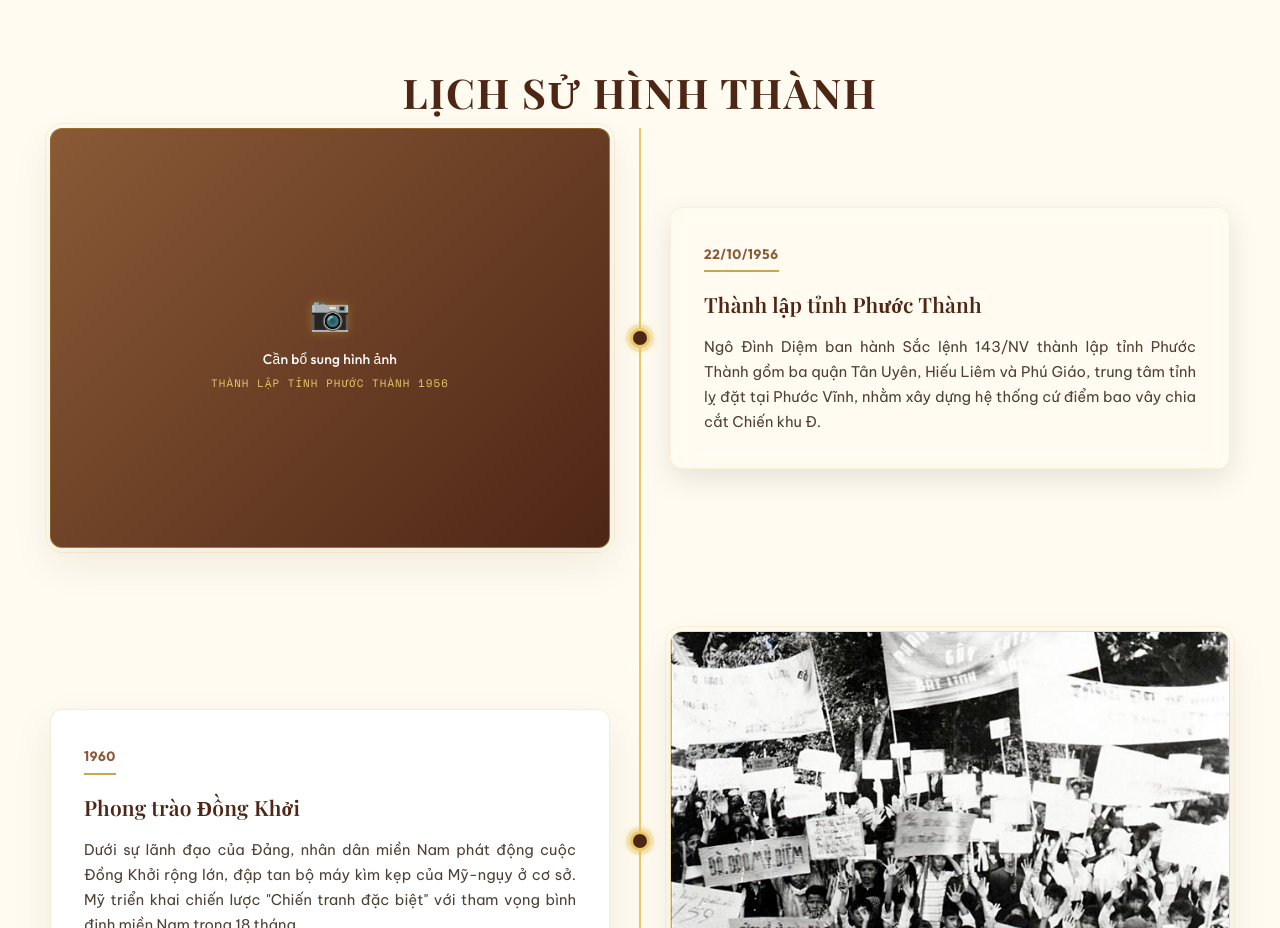
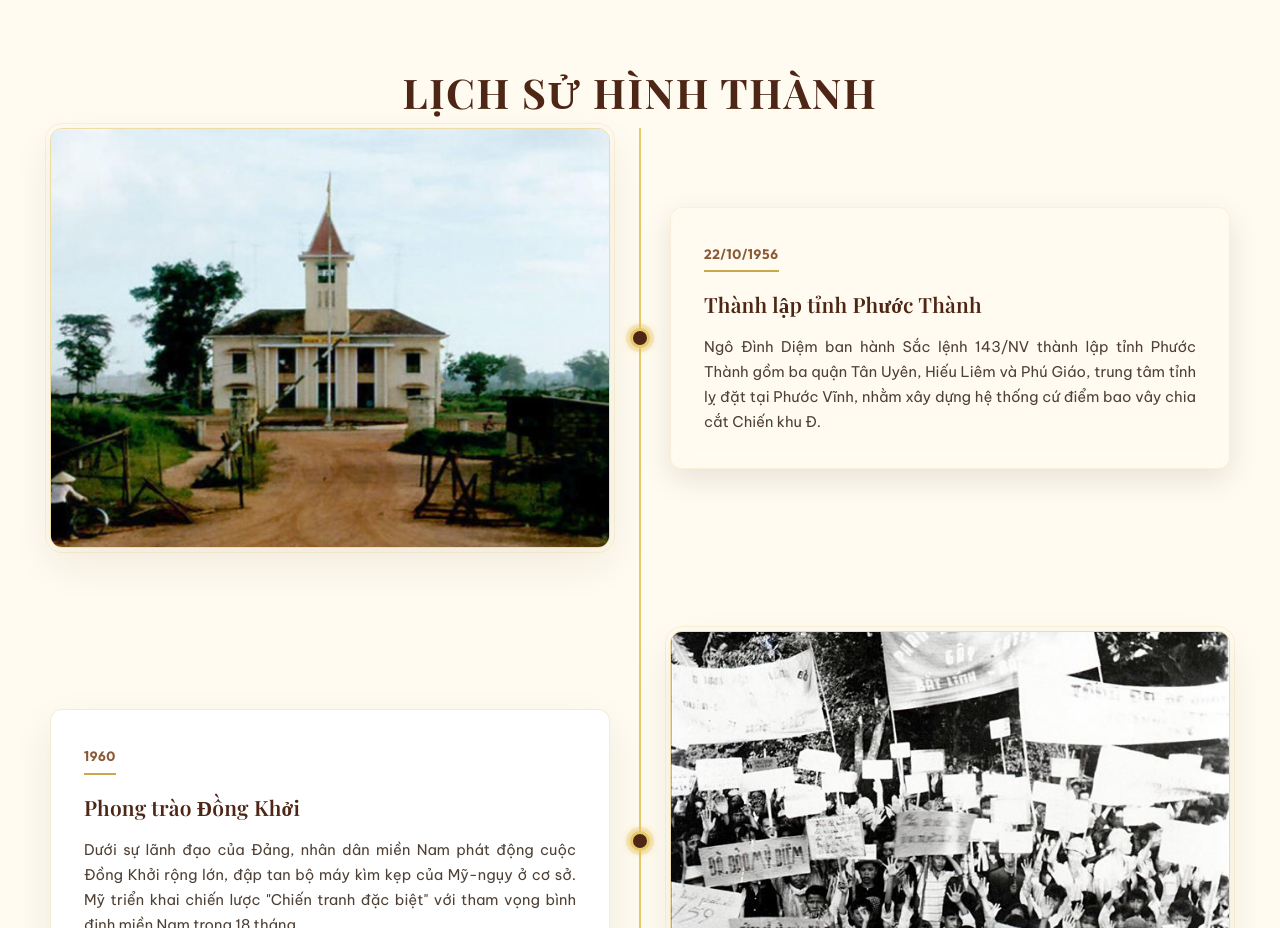
Before and after one commit to haydennmghuy/Cong-trinh_Dai-chien-thang, a website: page index.html in a window 1280 px wide. Shown: the part 2280-3208 px from the top of the page. Drawn offline with nearby package versions, Linux system fonts and the light colour scheme; some packages are replaced by stand-ins of ours; a script that the page names is missing; a web font is replaced by a local one.

Commit message:
style: integrate Phước Thành province establishment image into the 1956 timeline milestone

```diff
--- a/index.html
+++ b/index.html
@@ -6,7 +6,7 @@
 <title>Tượng đài Chiến thắng Phước Thành | Di tích lịch sử</title>
 <meta name="description" content="Tượng đài Chiến thắng Phước Thành - Đòn phủ đầu chiến lược Chiến tranh đặc biệt của Mỹ ngụy. Xã Phú Giáo, TP.HCM.">
 <link href="https://fonts.googleapis.com/css2?family=Be+Vietnam+Pro:wght@300;400;500;600;700;800&family=Outfit:wght@400;500;600;700;800&family=Playfair+Display:ital,wght@0,500;0,600;0,700;1,400&family=Space+Mono:wght@400;700&display=swap" rel="stylesheet">
-<link rel="stylesheet" href="styles.css?v=1783525596338">
+<link rel="stylesheet" href="styles.css?v=1783525779997">
 <!-- Google model-viewer for 3D GLB -->
 <script type="module" src="https://ajax.googleapis.com/ajax/libs/model-viewer/3.5.0/model-viewer.min.js"></script>
 </head>
@@ -130,10 +130,7 @@
 
     <article class="timeline-item is-left">
       <div class="timeline-media">
-        <div class="placeholder-image placeholder-timeline">
-          <div class="placeholder-icon">📷</div>
-          <span>Cần bổ sung hình ảnh<br><small>Thành lập tỉnh Phước Thành 1956</small></span>
-        </div>
+        <img src="Ảnh/thanh_lap_tinh.png" alt="Thành lập tỉnh Phước Thành" class="timeline-photo">
       </div>
       <div class="timeline-content">
         <span class="timeline-year">22/10/1956</span>
```
Also changed, not shown: Ảnh/thanh_lap_tinh.png (added).
